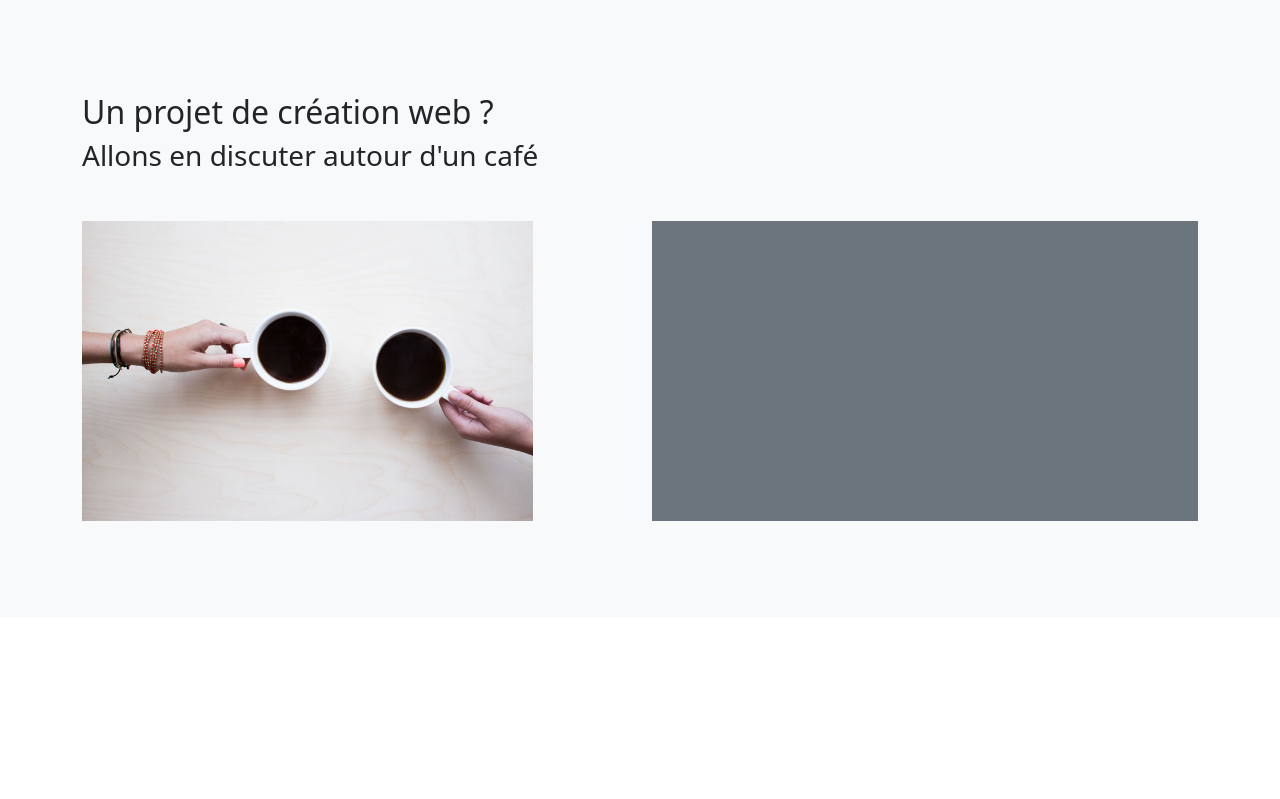
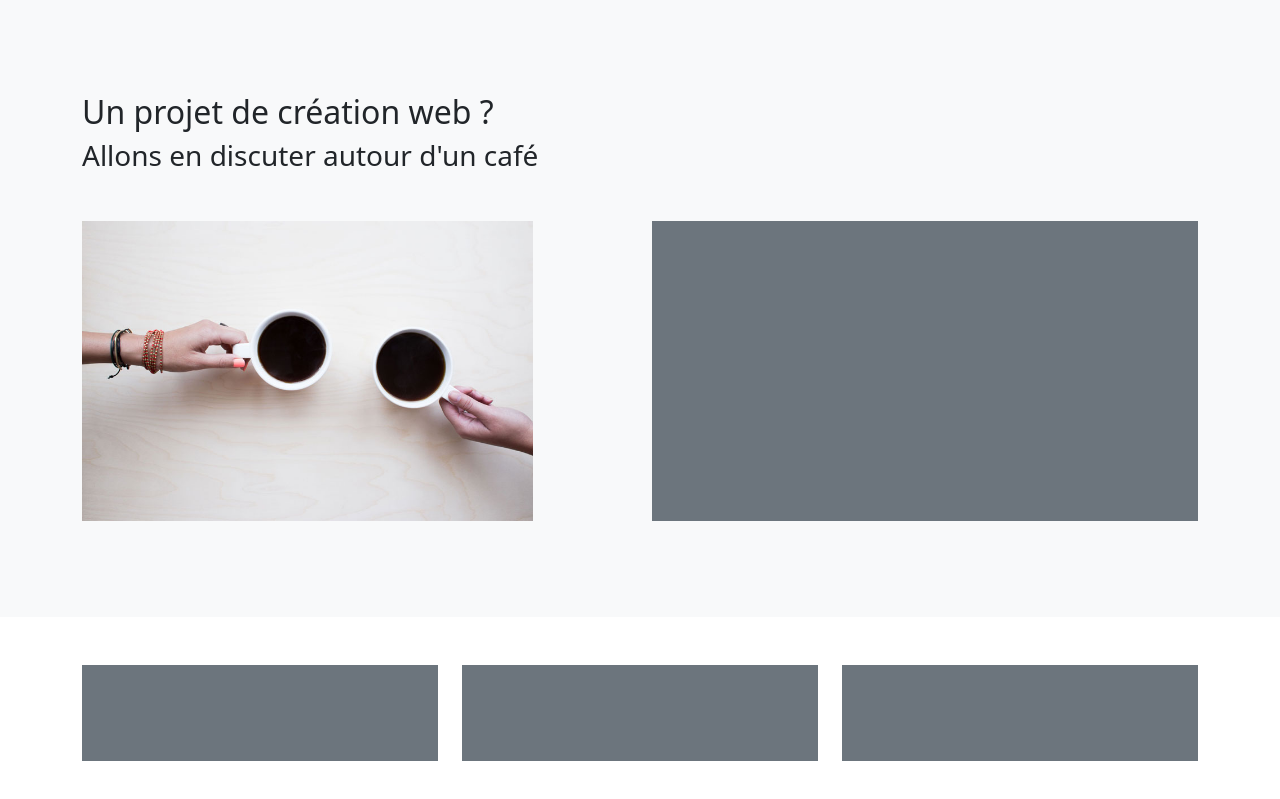
Before and after one commit to JaRoD41/Test-CV-Bootstrap5, a plain HTML site: page index.html in a window 1280 px wide. Shown: the part 1754-2553 px from the top of the page. Before the commit the page ends 2371 px from the top, so only its background shows below. Drawn offline with nearby package versions, Linux system fonts and the light colour scheme.

Commit message:
base html and bootstrap style OK

```diff
--- a/index.html
+++ b/index.html
@@ -102,35 +102,23 @@
                 </div>
             </section>
 
-
     </main>
-    <footer>
-
+    <footer class="py-5">
+        <div class="container">
+            <div class="row">
+                <div class="col-4">
+                    <div class="bg-secondary h-100 w-100 py-5"></div>
+                </div>
+                <div class="col-4">
+                    <div class="bg-secondary h-100 w-100 py-5"></div>
+                </div>
+                <div class="col-4">
+                    <div class="bg-secondary h-100 w-100 py-5"></div>
+                </div>
+            </div>
+        </div>
     </footer>
 
-    <!-- <div class="container">
-        <div class="row bg-light">
-            <div class="bg-secondary py-4"></div>
-        </div>
-        <div class="row">
-            <div class="col">
-                <h1 class="description">Je suis John Doe Développeur et Designer Web</h1>
-                <span>Bienvenue dans mon univers créatif <br></span>
-                <a href="#">Mon expertise Web</a>
-            </div>
-            <div class="col">
-                <img src="./img/portrait.jpg" alt="portrait de John Doe">
-            </div>
-        </div>
-        <div class="row justify-content-between" id="expertise">
-            <h2>Mon expertise</h2>
-            <span>Développement web et design</span>
-            <div class="col-8 bg-secondary"></div>
-            <div class="col-4">
-                <img src="./img/code.jpg" alt="photo d'un écran contenant du code">
-            </div>
-        </div>
-    </div> -->
     <script src="https://cdn.jsdelivr.net/npm/bootstrap@5.2.3/dist/js/bootstrap.bundle.min.js"
         integrity="sha384-kenU1KFdBIe4zVF0s0G1M5b4hcpxyD9F7jL+jjXkk+Q2h455rYXK/7HAuoJl+0I4"
         crossorigin="anonymous"></script>
```
